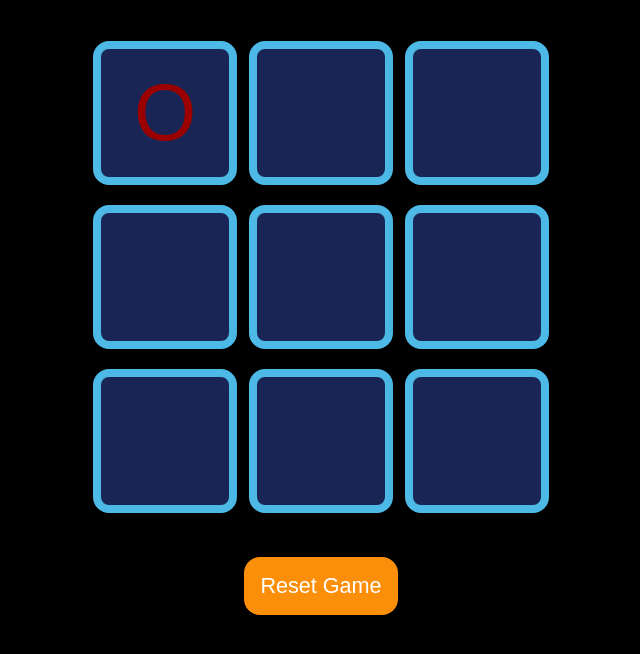
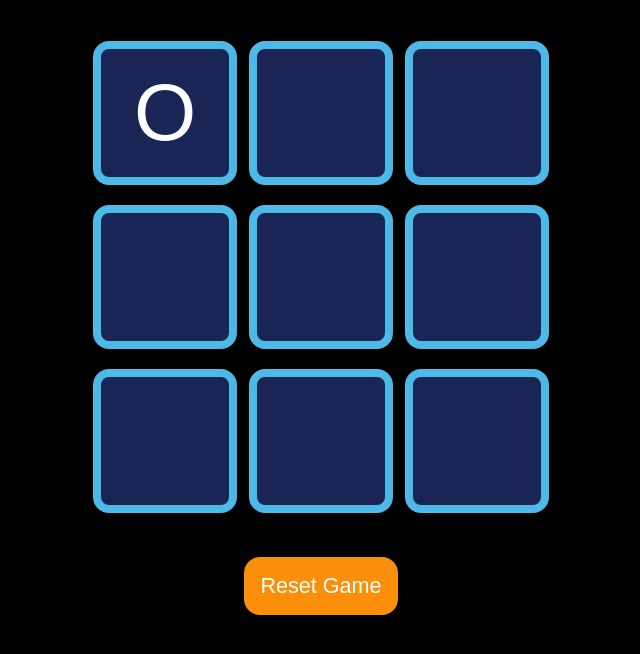
Before and after one commit to rajeshwari2538/tic-tac-toe-game, a plain HTML site: page index.html in a window 1280 px wide. Both pictures are taken after a click on the button 484 px from the left and 183 px from the top of the page. Shown: the part 70-724 px from the top of the page, without its empty margins (319-959 px from the left). Drawn offline with Linux system fonts and the light colour scheme.

Commit message:
Update files

```diff
--- a/script.js
+++ b/script.js
@@ -29,9 +29,11 @@ boxes.forEach((box) =>{
     box.addEventListener('click',function(){
         if(turnO){
             box.innerText = "O";
+            box.style.color = "#fff";
             turnO = false;
         } else {
             box.innerText = "X";
+            box.style.color = "#9B0000";
             turnO = true;
         }
         box.disabled = true;
--- a/style.css
+++ b/style.css
@@ -37,7 +37,6 @@ h1{
     border: 8px solid #4CB9E7;
     box-shadow: 0 0 1rem rgba(0,0,0,0.7);
     font-size: 10vmin;
-    color: #9B0000;
     background-color: #192655;
 }
 
```
